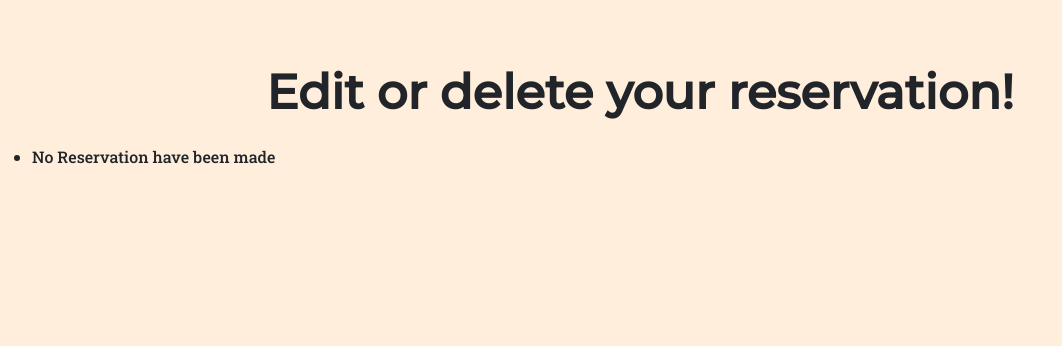
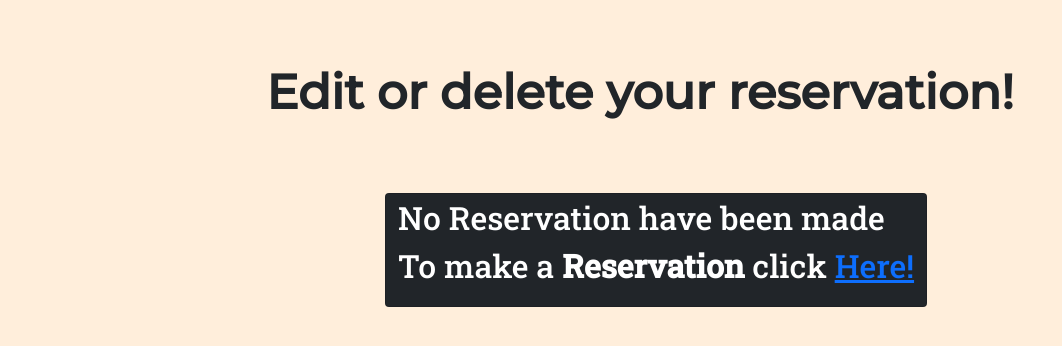
Before and after one commit to jackcrosbie/p4-restuarant-project, a Django app: page /reservations/reservations_account/ in a window 1280 px wide. Shown: the part 138-484 px from the top of the page, without its empty margins (0-1062 px from the left). Run offline with Django 3.2, Linux system fonts and the light colour scheme; the visitor is signed in with stand-in values (Sample User, id 1); data that the repository does not hold is empty.

Commit message:
add styling to reservations account page

```diff
--- a/reservations/templates/reservations/reservations_account.html
+++ b/reservations/templates/reservations/reservations_account.html
@@ -31,7 +31,12 @@
     <hr />
     <!-- If object_list is empty  -->
     {% empty %}
-    <li>No Reservation have been made</li>
+    <div class="container-fluid d-flex justify-content-center">
+        <div class="row mt-5 card bg-dark text-white">
+            <p id="p-big-text">No Reservation have been made<br> To make a <strong>Reservation</strong> click <a
+                    href="{% url 'reservations' %}">Here!</a></p>
+        </div>
+    </div>
     {% endfor %}
 </ul>
 <!-- div class="mx-auto form-group mt-2">
--- a/static/css/style.css
+++ b/static/css/style.css
@@ -21,6 +21,10 @@ h2 {
     margin-top: 1em;
 }
 
+#p-big-text {
+    font-size: 2em;
+}
+
 #msg {
     border-radius: 2px;
 }
```
Also changed, not shown: reservations/migrations/0011_auto_20220208_2203.py (added), reservations/migrations/0012_auto_20220208_2204.py (added).
